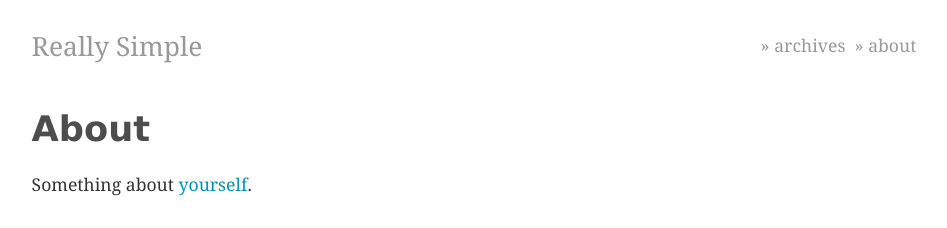
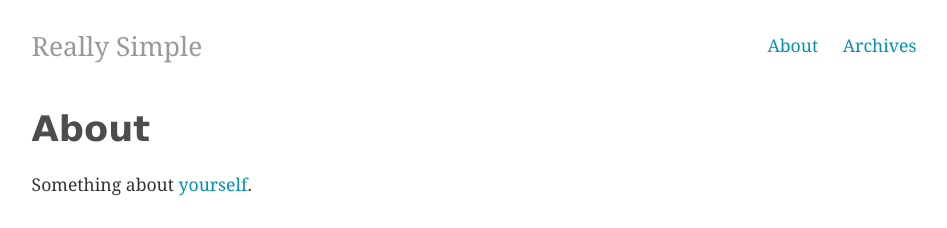
Before and after one commit to jusx/really-simple, a Jekyll site: the page built from pages/about.md, in a window 1280 px wide. Shown: the top 228 px of the page, without its empty margins (166-1113 px from the left). Built offline with Jekyll 4.4.1, drawn with Linux system fonts in a browser that asks for light colours; our own code applies the rules of GitHub Pages for plain Markdown files.

Commit message:
page driven menu

```diff
--- a/_layouts/default.html
+++ b/_layouts/default.html
@@ -24,11 +24,14 @@
    <div class="content">
       <div class="header">
          <a class="title" href="{{ "/" | relative_url }}">{{ site.title | escape }}</a>
+
          <span class="nav">
-            {% if site.posts.size > post_limit %}
-            &raquo; <a href="{{ "archives" | relative_url }}">archives</a>
-            {% endif %}
-            &nbsp;&raquo; <a href="{{ "about" | relative_url }}">about</a>
+            <ul>
+               {% assign pages = site.pages | where: "menu_item", "true" %}
+               {% for page in pages %}
+                  <li><a href="{{ page.url }}">{{ page.title }}</a></li>
+               {% endfor %}
+            </ul>
          </span>
       </div>
 
--- a/_sass/_colors.scss
+++ b/_sass/_colors.scss
@@ -3,6 +3,7 @@
  **/
 
 $header-text-color: #999;        // text and nav link color in the header.
+$header-nav-color: #0090B2;
 $content-text-color: #333;       // content text color
 $footer-text-color: #999;        // text color in the footer.
 
--- a/_sass/_simple.scss
+++ b/_sass/_simple.scss
@@ -60,17 +60,28 @@ blockquote {
 
    .nav {
       margin-top:5px;
-      margin-left:20px;
       font-size:1em;
-      float:right;
+      float: right;
       white-space: nowrap;
 
+      ul {
+         list-style-type: none;
+         margin: 0;
+         padding: 0;
+      }
+
+      li {
+         display: inline;
+         margin-left:20px;
+      }
+
       a {
-         color: $header-text-color;
+         color: $header-nav-color;
          text-decoration: none;
 
          &:hover {
-            color: darken($header-text-color, 20%);
+            color: darken($header-nav-color, 20%);
+            text-decoration: underline;
          }
       }
    }
```
Also changed, not shown: pages/about.md (renamed from about.md, +3 -0 lines), pages/archives.md (renamed from archives.md, +2 -0 lines).
